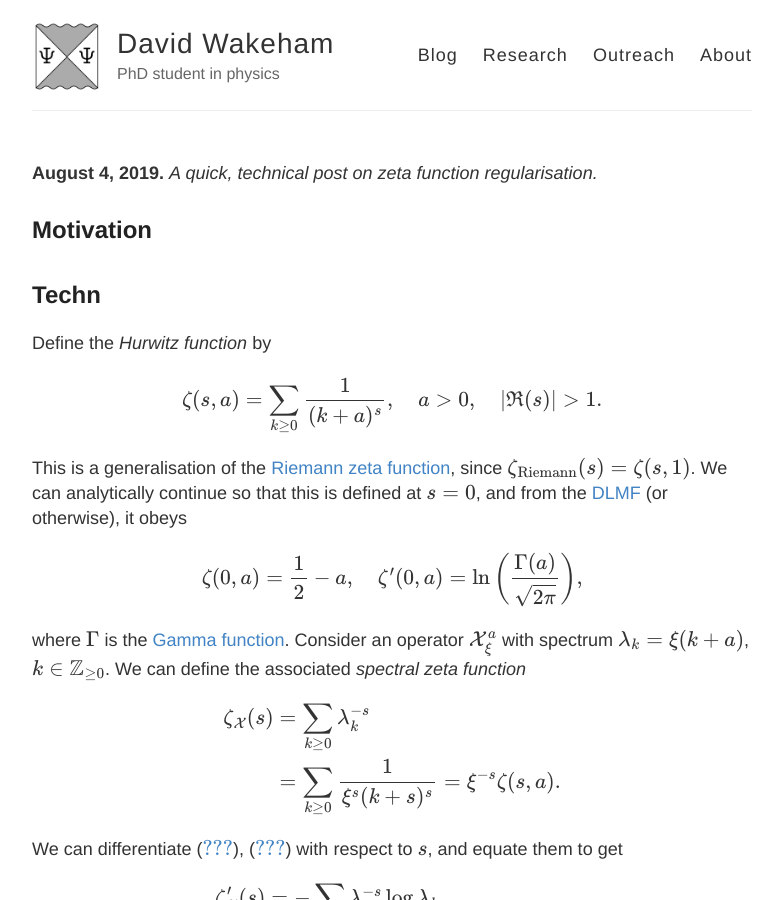
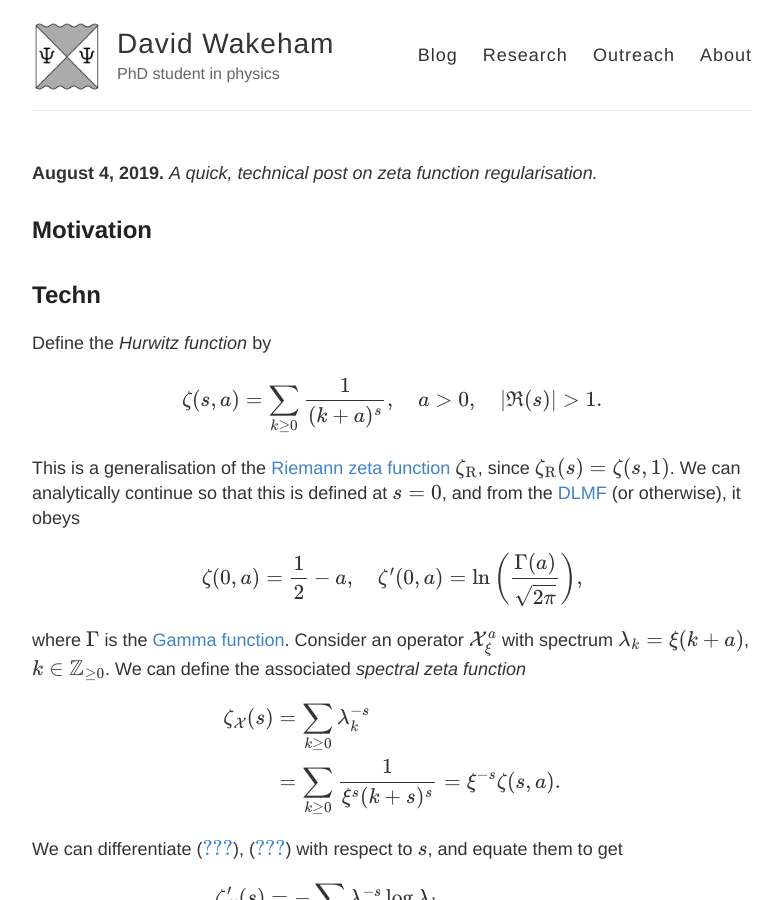
Before and after one commit to hapax/hapax.github.io, a Jekyll site: the page built from assets/zeta-regularisation.md, in a window 1280 px wide and 900 px high. Shown: the whole window, without its empty margins (248-1030 px from the left). Built offline with Jekyll 4.4.1, drawn with Linux system fonts in a browser that asks for light colours; our own code applies the rules of GitHub Pages for plain Markdown files; formulas are drawn with MathJax 3; a script that is not in the unit is left out.

Commit message:
Update zeta-regularisation.md

```diff
--- a/assets/zeta-regularisation.md
+++ b/assets/zeta-regularisation.md
@@ -20,8 +20,9 @@ $$
 $$
 
 This is a generalisation of the
-[Riemann zeta function](https://en.wikipedia.org/wiki/Riemann_zeta_function),
-since $\zeta_\text{Riemann}(s) = \zeta(s, 1)$.
+[Riemann zeta function](https://en.wikipedia.org/wiki/Riemann_zeta_function)
+$\zeta_\text{R}$,
+since $\zeta_\text{R}(s) = \zeta(s, 1)$.
 We can analytically continue so that this is defined at $s = 0$, and from the [DLMF](https://dlmf.nist.gov/25.11) (or otherwise), it obeys
 
 $$
```
